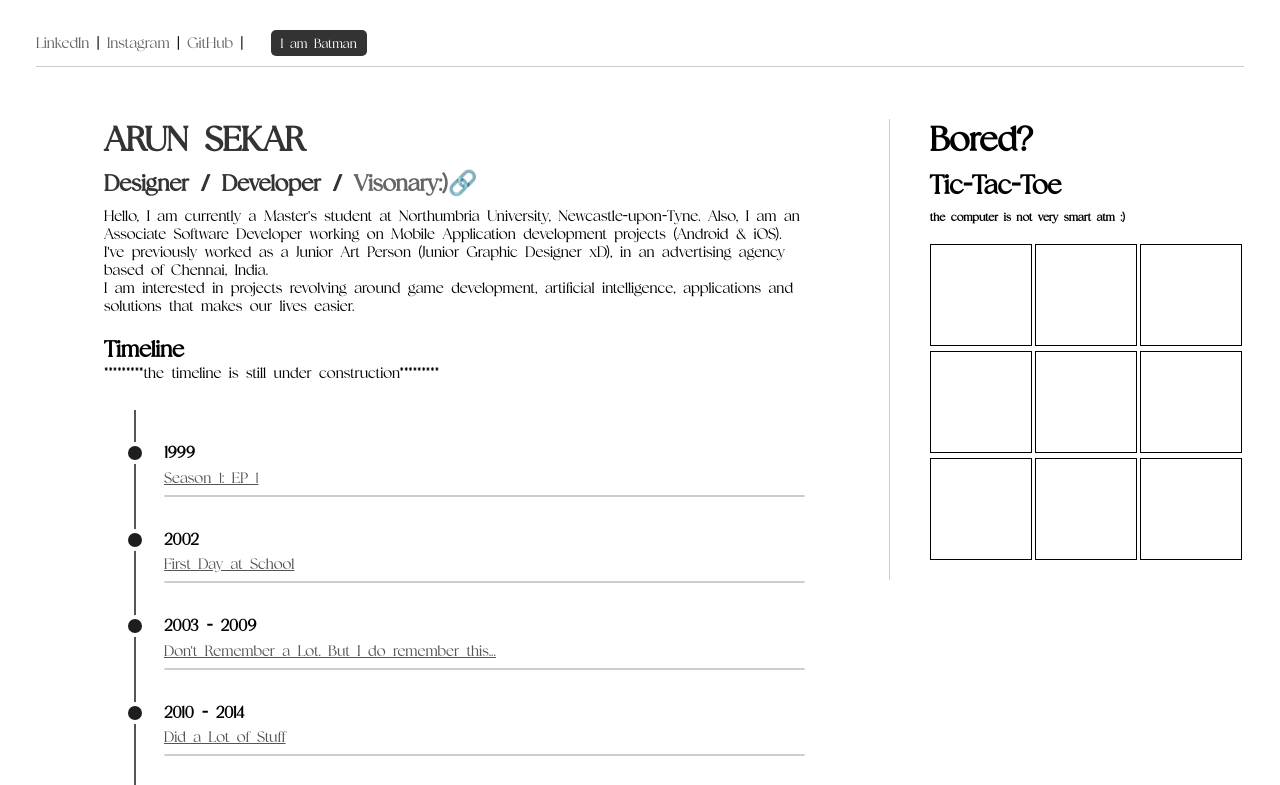
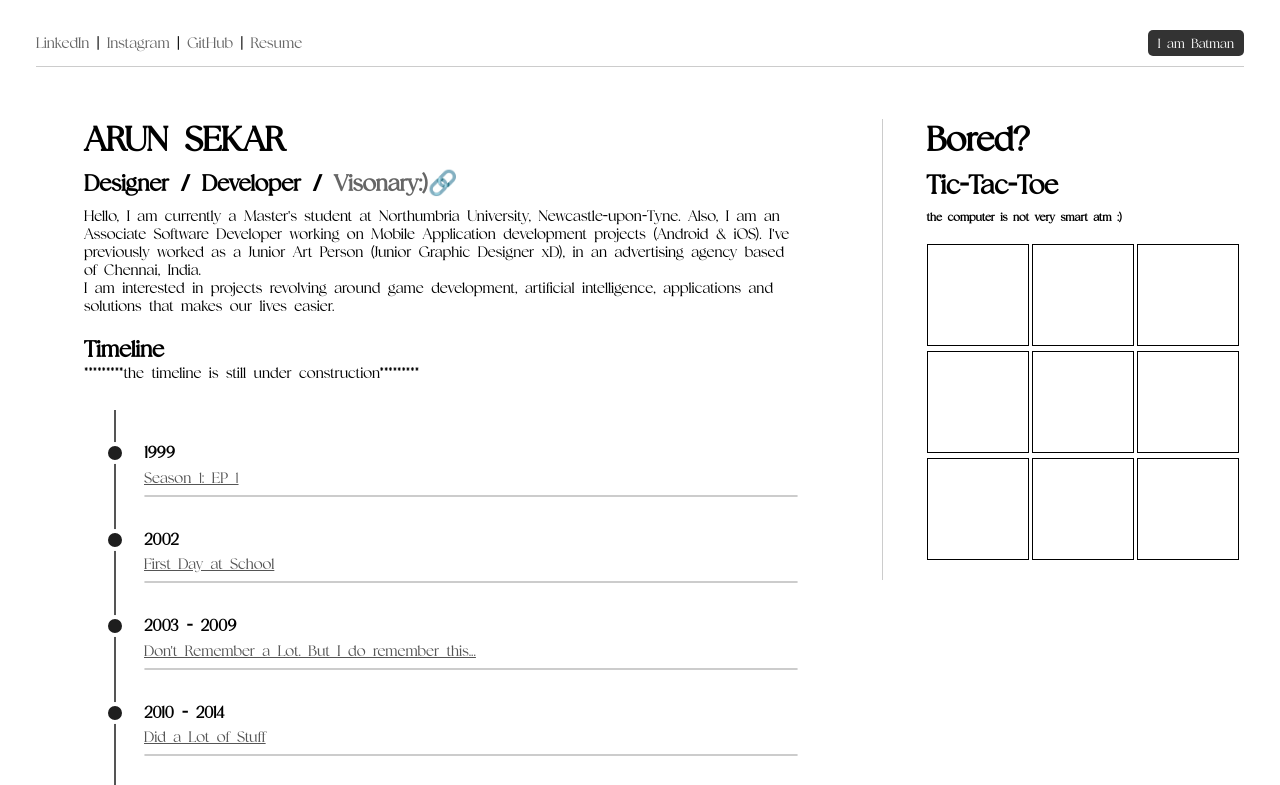
Before and after one commit to aroonsekar/aroonsekar.github.io, a plain HTML site: page index.html in a window 1280 px wide. Shown: the top 785 px of the page. Drawn offline with Linux system fonts and the light colour scheme.

Commit message:
Update index.html

```diff
--- a/index.html
+++ b/index.html
@@ -16,7 +16,7 @@
             <a href="https://www.linkedin.com/in/arunkumarsekar/" class="contact-link">LinkedIn</a> |
             <a href="https://www.instagram.com/arunsmiracle/" class="contact-link">Instagram</a>  |
             <a href="https://github.com/aroonsekar" class="contact-link">GitHub</a>  |
-            <a href="assets/Arun_CV.pdf" class="contact-link>Resume</a>
+            <a href="assets/Arun_CV.pdf" class="contact-link">Resume</a>
         </div>
         <div>
             <button id="night-mode-toggle">I am Batman</button>
```
